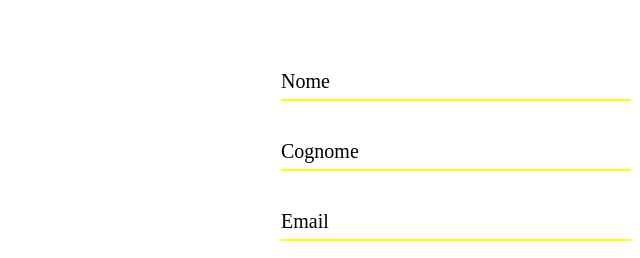
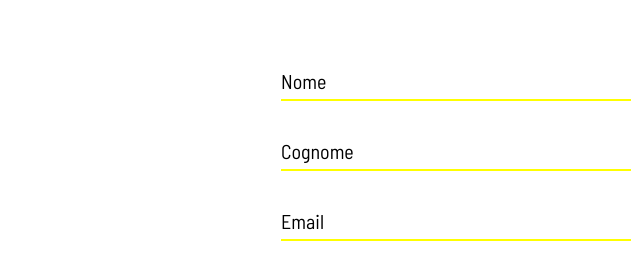
Before and after one commit to trezi29/Pontegiallo, a plain HTML site: page public/index.html in a window 1280 px wide. Shown: the part 769-1027 px from the top of the page, 184-824 px from the left. Drawn offline with Linux system fonts and the light colour scheme; some packages are replaced by stand-ins of ours.

Commit message:
added barlow font

```diff
--- a/public/index.html
+++ b/public/index.html
@@ -14,6 +14,7 @@
   <script defer src="/__/firebase/init.js"></script>
   <script src="scripts/anime.min.js"></script>
   <script src="scripts/animations.js"></script>
+  <link href="https://fonts.googleapis.com/css?family=Barlow+Semi+Condensed" rel="stylesheet">
   <link rel="stylesheet" type="text/css" href="styles/normalize.css">
   <link rel="stylesheet" type="text/css" href="styles/form.css">
 
--- a/public/styles/form.css
+++ b/public/styles/form.css
@@ -32,11 +32,12 @@
 
 .pg__formfield label {
   color: #000;
+  font-family: 'Barlow Semi Condensed', sans-serif;
+  font-size: 20px;
   position: absolute;
   bottom: 0;
   padding-bottom: 8px;
   left: 0;
-  font-size: 20px;
   z-index: -1;
   transition: all 0.5s ease-in-out;
 }
```
Also changed, not shown: public/admin.html (+1 -0 lines), 1 other file.
